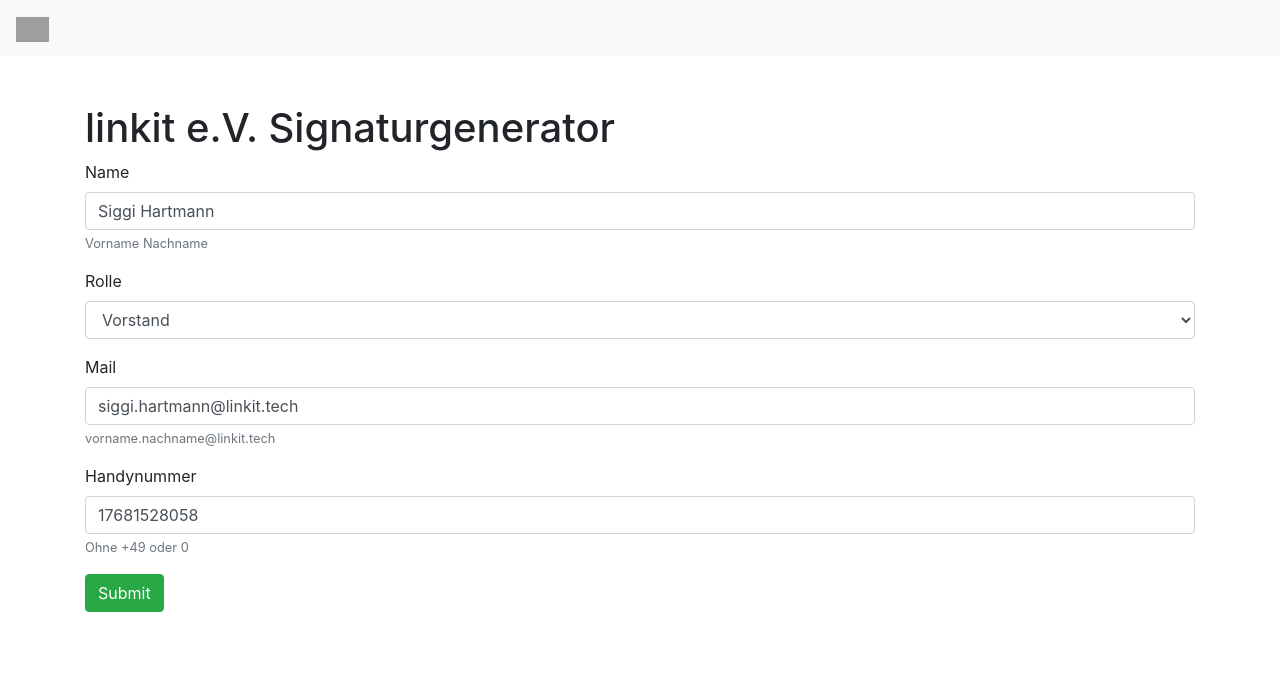
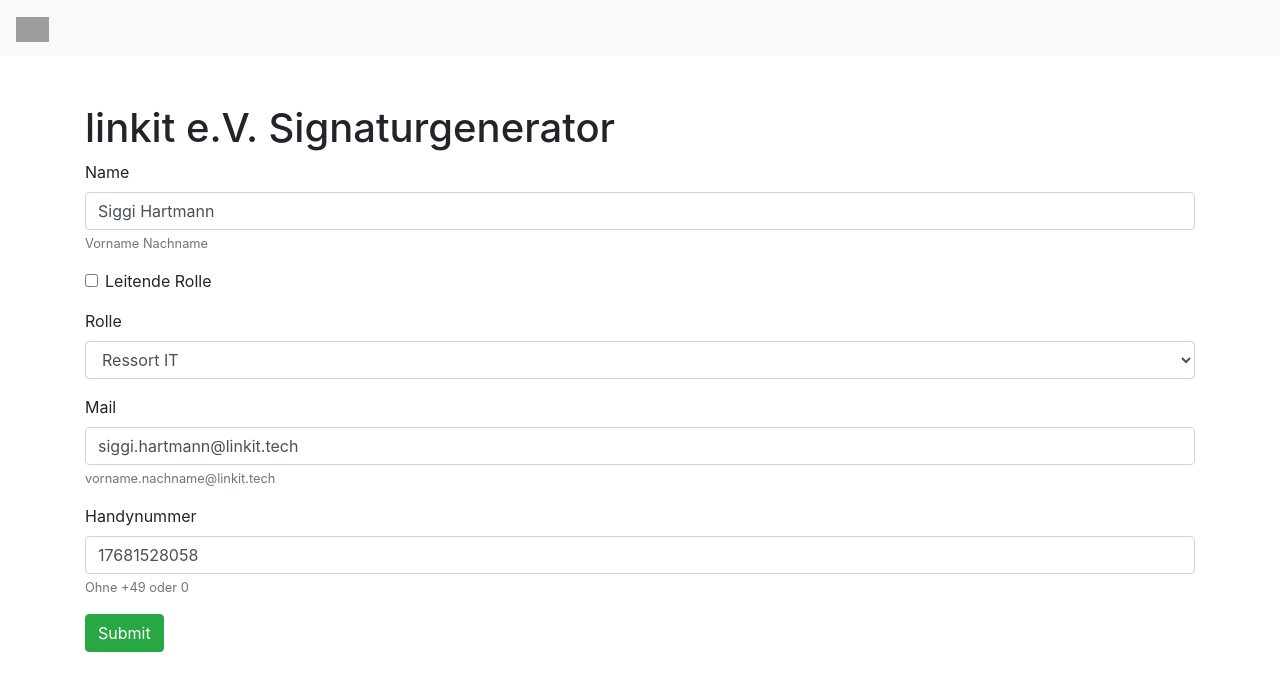
Before and after one commit to linkit-tech/signature-generator, an Angular app: page /input in a window 1280 px wide. Shown: the top 690 px of the page. Built offline with nearby package versions, Linux system fonts and the light colour scheme; grey boxes are pictures that could not be loaded.

Commit message:
added leading role support

```diff
--- a/src/app/app.module.ts
+++ b/src/app/app.module.ts
@@ -6,12 +6,14 @@
 import { AppComponent } from './app.component';
 import { UserinfoComponent } from './userinfo/userinfo.component';
 import { SignatureOutputComponent } from './signature-output/signature-output.component';
+import { LeadingPositionPipe } from './leading-position.pipe';
 
 @NgModule({
   declarations: [
     AppComponent,
     UserinfoComponent,
-    SignatureOutputComponent
+    SignatureOutputComponent,
+    LeadingPositionPipe
   ],
   imports: [
     BrowserModule,
--- /dev/null
+++ b/src/app/leading-position.pipe.ts
@@ -0,0 +1,13 @@
+import { Pipe, PipeTransform } from '@angular/core';
+
+@Pipe({
+  name: 'leadingPosition'
+})
+export class LeadingPositionPipe implements PipeTransform {
+
+  transform(ressortRole: any[], leadingRole: boolean): any {
+
+    return ressortRole.filter(it => it["lead"] == leadingRole);
+  }
+
+}
--- a/src/app/signature-output/signature-output.component.html
+++ b/src/app/signature-output/signature-output.component.html
@@ -35,7 +35,7 @@
 
         <tr>
         <td valign="top"  style="padding-left: 0px; padding-top: 12px; padding-bottom: 0px; padding-right: 0px;">
-        <a href="https://linkit.tech/"><img src="{{logoUrl}}" nosend="1" border="0" width="137" height="40" alt="linkit" title="linkit e.V."></a>
+        <a href="https://linkit.tech/"><img src="{{logoUrl}}" nosend="1" border="0" width="132" height="40" alt="linkit" title="linkit e.V."></a>
         </td>
         </tr>
 
--- a/src/app/userinfo/userinfo.component.html
+++ b/src/app/userinfo/userinfo.component.html
@@ -8,11 +8,21 @@
       </div>
 
       <div class="form-group">
+      <div class="form-check">
+          <input type="checkbox" class="form-check-input" [(ngModel)]="this.leadingRole" id="leadRole"  name="leadingRole">
+          <label class="form-check-label" for="leadRole">Leitende Rolle</label>
+      </div>
+    </div>
+
+      <div class="form-group">
         <label for="role">Rolle</label>
         <select class="form-control" id="role" required [(ngModel)]="model.role" name="role">
-          <option *ngFor="let ressort of ressorts" [value]="ressort.name">{{ressort.name}}</option>
+          <option *ngFor="let ressort of ressorts | leadingPosition:this.leadingRole" [value]="ressort.name">
+              {{ressort.name}}
+          </option>
         </select>
       </div>
+
 
       <div class="form-group">
         <label for="mail">Mail</label>
--- a/src/app/userinfo/userinfo.component.ts
+++ b/src/app/userinfo/userinfo.component.ts
@@ -13,7 +13,9 @@
 
   constructor( private router: Router ) { }
 
-  model = new Linkitmember(0,"Siggi Hartmann", ressortList.ressorts[0].name,"17681528058","siggi.hartmann@linkit.tech");
+    model = new Linkitmember(0,"Siggi Hartmann", ressortList.ressorts[2].name,"17681528058","siggi.hartmann@linkit.tech");
+
+  leadingRole = ressortList.ressorts[2].lead;
 
   title = 'signature-generator';
   ressorts = ressortList.ressorts;
--- a/src/assets/ressortlist.json
+++ b/src/assets/ressortlist.json
@@ -1,29 +1,66 @@
 {"ressorts":[
     {
-        "name":"Vorstand"
+        "name":"Vorstand",
+        "lead": true
     },
     {
-        "name":"Ressort IT"
+        "name":"Ressortleiter IT",
+        "lead": true
     },
     {
-        "name":"Ressort Finanzen"
+        "name":"Ressort IT",
+        "lead": false
     },
     {
-        "name":"Ressort Akquise"
+        "name":"Ressortleiter Finanzen",
+        "lead": true
     },
     {
-        "name":"Ressort Marketing"
+        "name":"Ressort Finanzen",
+        "lead": false
     },
     {
-        "name":"Ressort HR"
+        "name":"Ressortleiter Akquise",
+        "lead": true
     },
     {
-        "name":"Interne Projekte"
+        "name":"Ressort Akquise",
+        "lead": false
     },
     {
-        "name":"Industrieprojekte"
+        "name":"Ressortleiter Marketing",
+        "lead": true
     },
     {
-        "name":"Alumni"
+        "name":"Ressort Marketing",
+        "lead": false
+    },
+    {
+        "name":"Ressortleiter HR",
+        "lead": true
+    },
+    {
+        "name":"Ressort HR",
+        "lead": false
+    },
+    {
+        "name":"Leiter Interne Projekte",
+        "lead": true
+    },
+    {
+        "name":"Interne Projekte",
+        "lead": false
+    },
+    {
+        "name":"Leiter Industrieprojekte",
+        "lead": true
+    },
+    {
+        "name":"Industrieprojekte",
+        "lead": false
+    },
+    {
+        "name":"Alumni",
+        "lead": false
     }
 ]}
```
Also changed, not shown: 1 other file (tests, documents, lock files or other folders).
